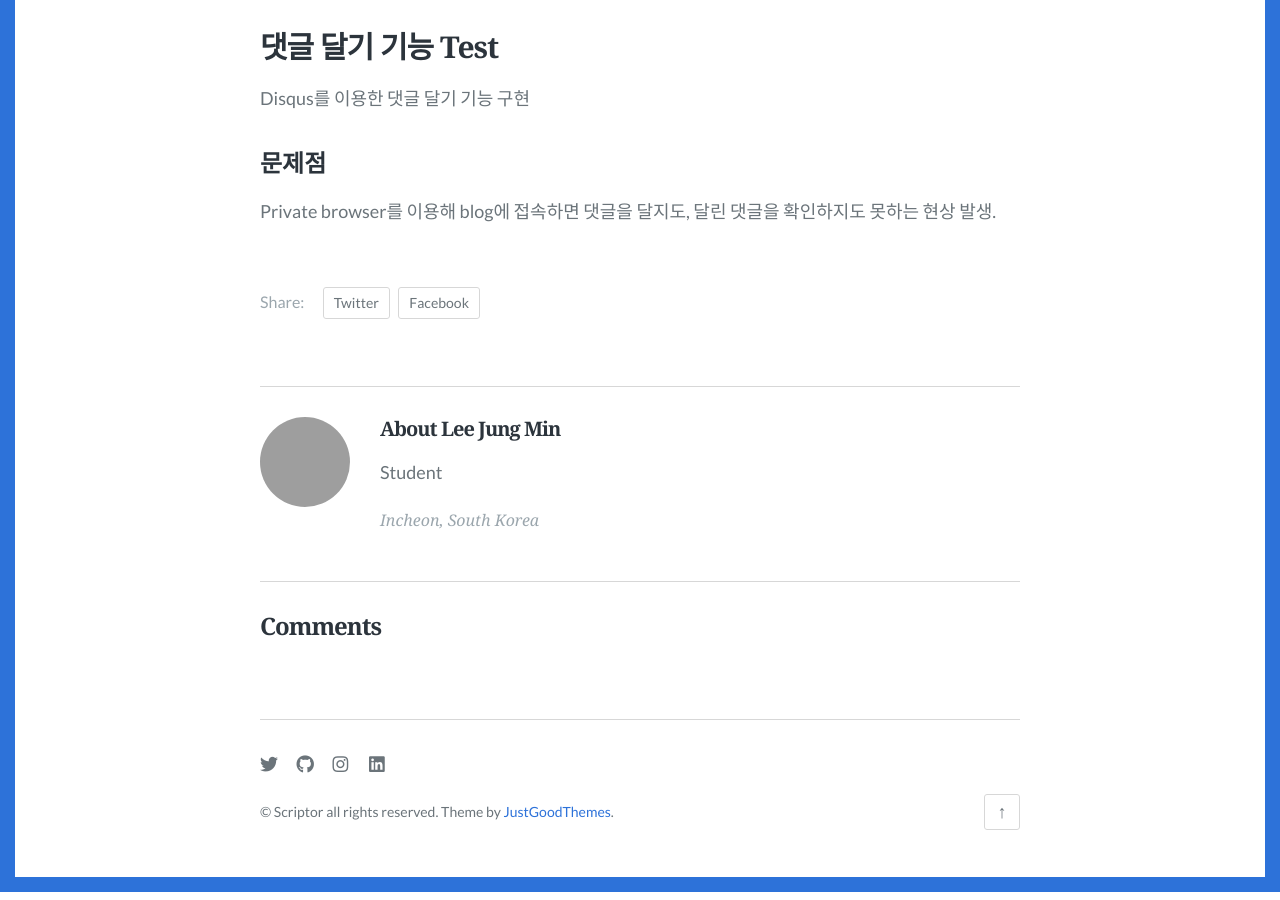
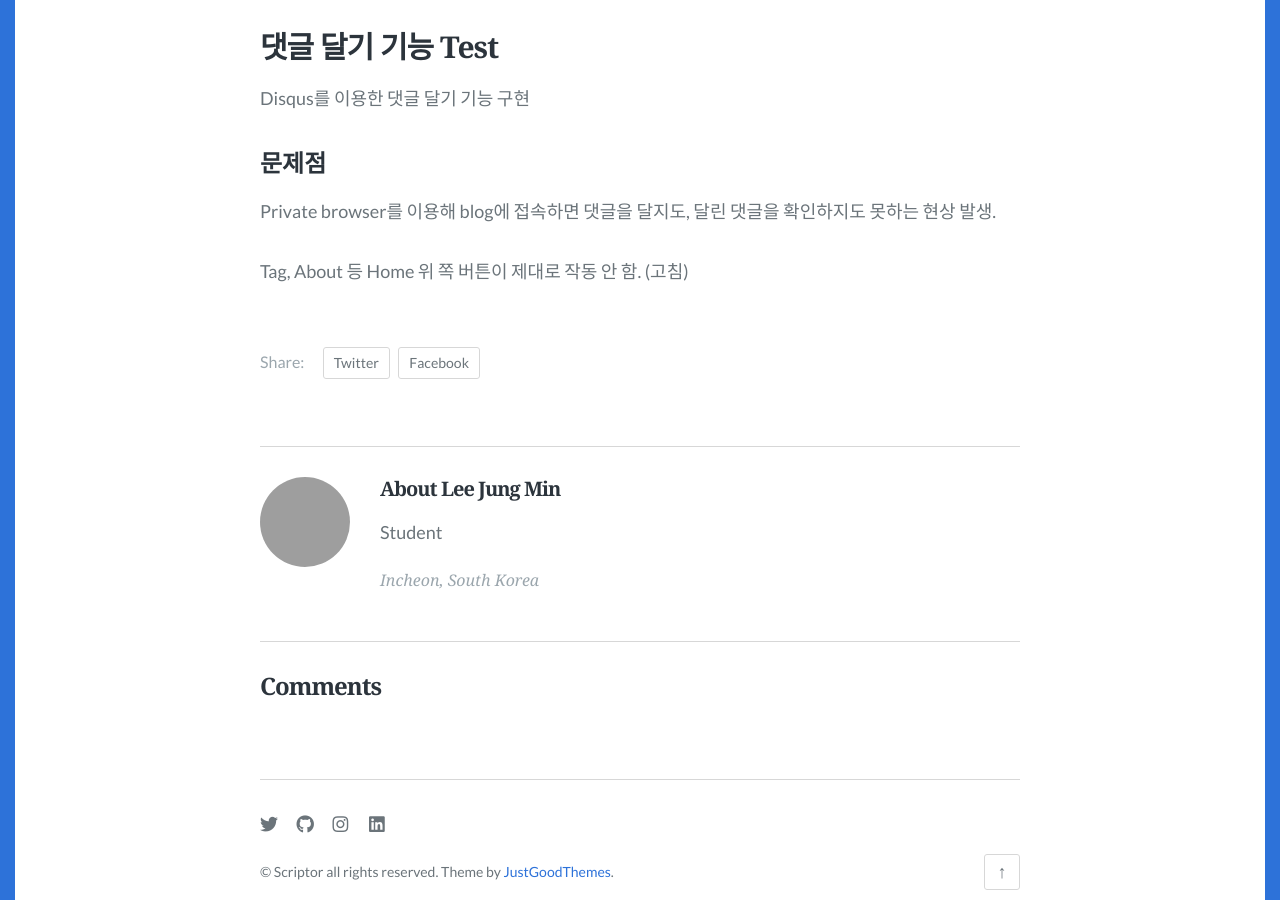
Before and after one commit to 39Imfine/39Imfine.github.io, a Jekyll site: the page built from _posts/2024-05-12-First_Day_Of_Github_Blog.md, in a window 1280 px wide and 900 px high, scrolled down 1170 px. Built offline with Jekyll 4.4.1, drawn with Linux system fonts in a browser that asks for light colours; some web fonts are replaced; comment, search, counter and statistics services are not loaded; grey boxes are pictures that could not be loaded.

Commit message:
Update 2024-05-12-First_Day_Of_Github_Blog.md

```diff
--- a/_posts/2024-05-12-First_Day_Of_Github_Blog.md
+++ b/_posts/2024-05-12-First_Day_Of_Github_Blog.md
@@ -22,3 +22,5 @@ Disqus를 이용한 댓글 달기 기능 구현
 
 ### 문제점
 Private browser를 이용해 blog에 접속하면 댓글을 달지도, 달린 댓글을 확인하지도 못하는 현상 발생.
+
+Tag, About 등 Home 위 쪽 버튼이 제대로 작동 안 함. (고침)
```
